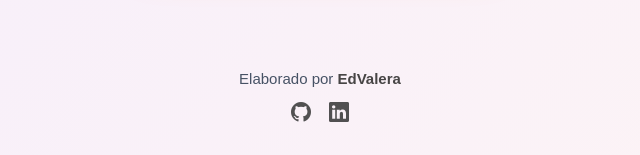
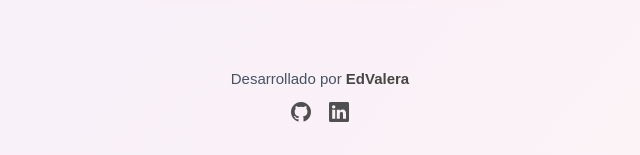
Before and after one commit to edvalerawork/lumi-kids-website, a plain HTML site: page index.html in a window 1280 px wide. Shown: the part 1425-1580 px from the top of the page, 320-960 px from the left. Drawn offline with nearby package versions, Linux system fonts and the light colour scheme.

Commit message:
update text

```diff
--- a/index.html
+++ b/index.html
@@ -148,7 +148,7 @@
     </div>
 
     <footer class="lumi-footer">
-        <p>Elaborado por
+        <p>Desarrollado por
             <a href="https://edvalerawork.github.io/portafolio-ed/" target="_blank">
                 <strong>EdValera</strong>
             </a>
```
Also changed, not shown: juegos.html (+1 -1 lines), videos.html (+1 -1 lines).
